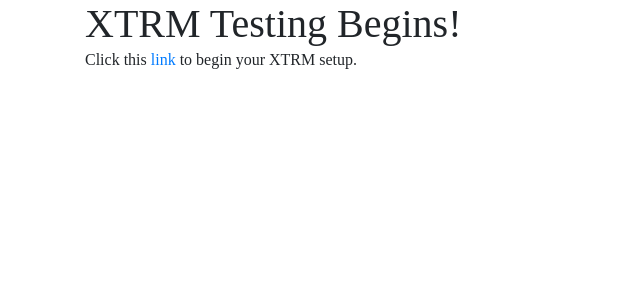
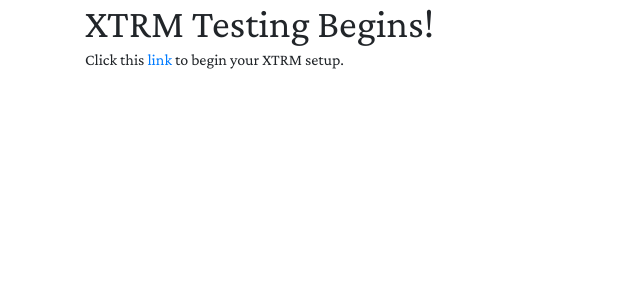
Before and after one commit to Chandler8/XTRM-Integration, a PHP site: page / in a window 1280 px wide. Shown: the top 300 px of the page, without its empty margins (0-640 px from the left). Run offline with PHP 8.4, Linux system fonts and the light colour scheme.

Commit message:
Change font style

```diff
--- a/styles/mystyle.css
+++ b/styles/mystyle.css
@@ -78,5 +78,5 @@ select {
 *********************************************************************************************************************/
 
 .container {
-    font-family: 'Tangerine', serif;
+    font-family: 'Crimson Pro', serif;
 }
```
